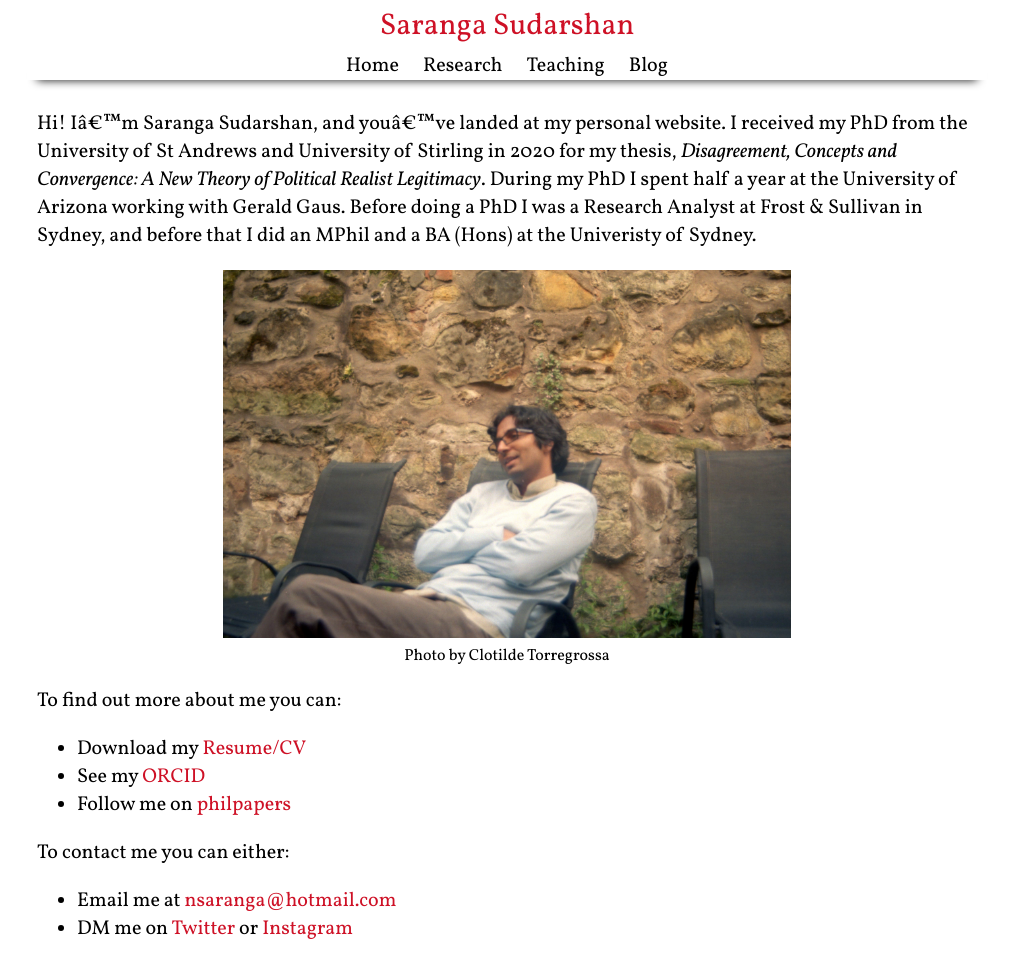
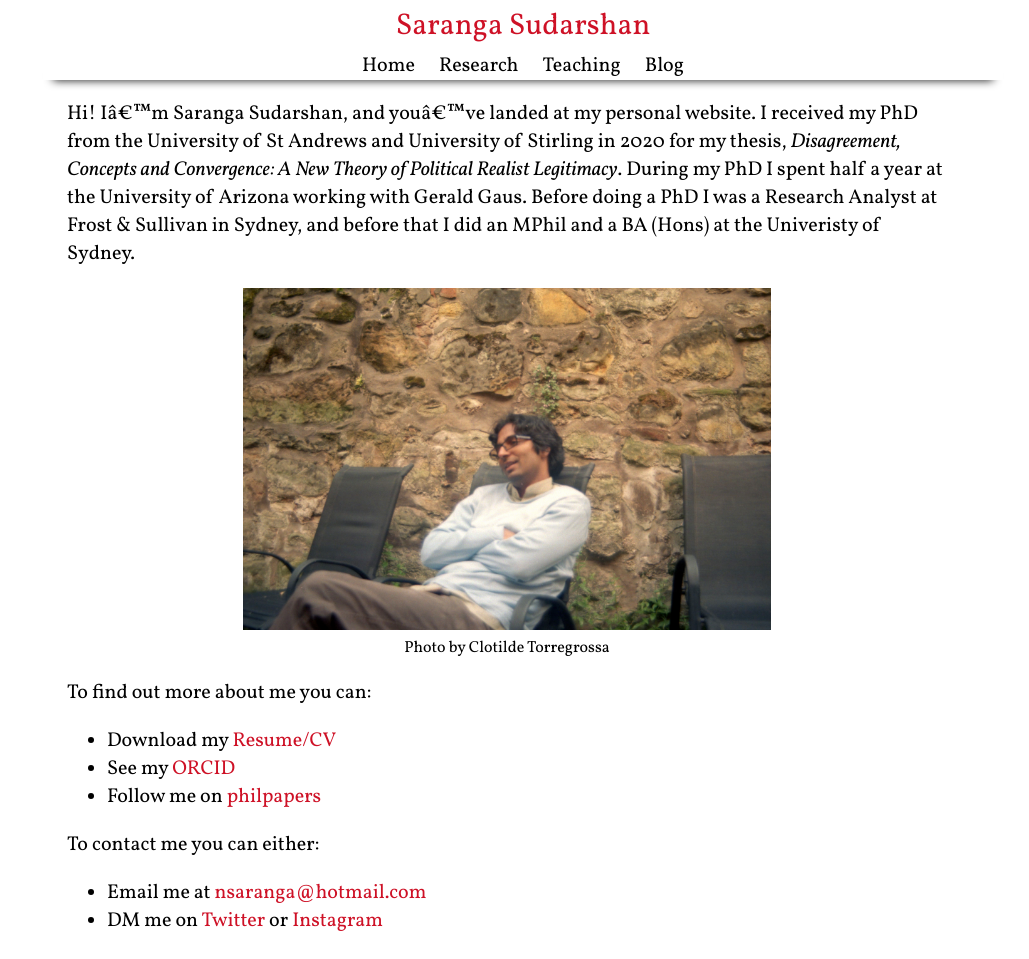
Before and after one commit to nsaranga/saranga.github.io, a Jekyll site: the page built from index.md, in a window 1280 px wide. Shown: the whole page, without its empty margins (133-1162 px from the left). Built offline with Jekyll 4.4.1, drawn with Linux system fonts in a browser that asks for light colours.

Commit message:
changes to css

```diff
--- a/_layouts/default.html
+++ b/_layouts/default.html
@@ -6,11 +6,13 @@
 <meta name="viewport" content="width=device-width, initial-scale=1">
 <link href="https://fonts.googleapis.com/css?family=Crimson+Text:400,400i,600,600i,700,700i|Vollkorn:400,400i,700,700i" rel="stylesheet">
 <link rel="stylesheet" type="text/css" href="{{ "/assets/sswp.css" | relative_url }}">
+<!--
 <link rel="stylesheet" type="text/css" media="screen and (max-width: 800px)" href="{{ "/assets/sswpmobile.css" | relative_url }}">
+-->
 </head>
 
-<body style="max-width:960px;margin:0 auto;">
-<header role="banner">
+<body style="width:100%;max-width:960px;margin:0 auto;">
+<header role="banner" style="width:100%;margin:auto;padding:0 1em 0 1em;">
 <div class="titlebox">
 <a class="titlelink" rel="author" href="{{ "/" | relative_url }}">Saranga Sudarshan</a>
 </div>
--- a/assets/sswp.css
+++ b/assets/sswp.css
@@ -10,7 +10,7 @@
 .titlelink:visited{color:black;}
 .titlelink:hover{cursor:pointer;text-decoration:underline;}
 
-.page-content{padding:10px 10px 0px 10px;font-family:Vollkorn;font-weight:400;}
+.page-content{padding:0 1em 0.5em 1em;font-family:Vollkorn;font-weight:400;width:100%;max-width:55em;margin:auto;}
 h1, h2{font-family:Vollkorn;font-weight:400;}
 p, li{font-family:Vollkorn;font-weight:400;font-size:20px;text-align:left;}
 a{color:#ce1126;font-family:Vollkorn;font-weight:400;text-decoration:none}
```
Also changed, not shown: 10 other files.
